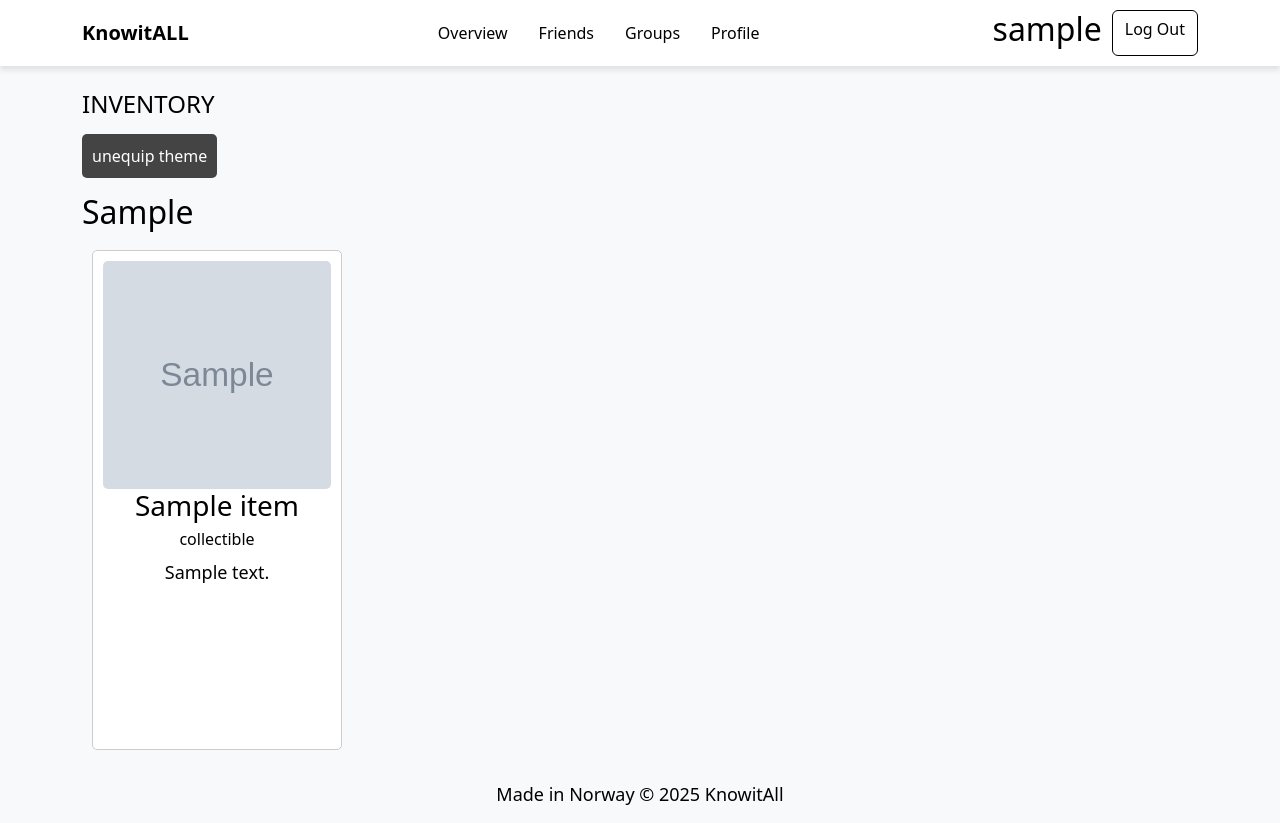
After one commit to acromat1c/DTE2604, a Django app: page /inventory in a window 1280 px wide. The commit adds this page. Run offline with Django 5.2, Linux system fonts and the light colour scheme; a user stored in the database is signed in; tables that the repository leaves empty hold one stand-in row (values such as "Sample post"); grey boxes marked "Sample" are stand-in pictures.

Commit message:
user progress and items
Store
inventory
items
themes
mission
rewards

```diff
--- a/app/mysite/settings.py
+++ b/app/mysite/settings.py
@@ -63,6 +63,7 @@ TEMPLATES = [
                 'django.template.context_processors.request',
                 'django.contrib.auth.context_processors.auth',
                 'django.contrib.messages.context_processors.messages',
+                "programmingCourse.global_values.global_variables",
             ],
         },
     },
--- a/app/programmingCourse/admin.py
+++ b/app/programmingCourse/admin.py
@@ -15,3 +15,7 @@ admin.site.register(MissionCompleted)
 admin.site.register(Achievement)
 admin.site.register(UserAchievement)
 admin.site.register(Profile)
+admin.site.register(UserBalance)
+admin.site.register(Item)
+admin.site.register(UserInventory)
+admin.site.register(UserTheme)
--- a/app/programmingCourse/urls.py
+++ b/app/programmingCourse/urls.py
@@ -21,4 +21,6 @@ urlpatterns = [
     path("overview/<str:nameCourse>/<str:nameModule>",views.module, name="module"),
     path("overview/<str:nameCourse>/<str:nameModule>/<str:nameMission>",views.mission, name="mission"),
     path("test",views.test, name="test"),
+    path("shop",views.shop, name="shop"),
+    path("inventory",views.inventory, name="inventory"),
     ]
--- a/app/programmingCourse/views.py
+++ b/app/programmingCourse/views.py
@@ -10,13 +10,11 @@ from .models_io import *
 from .models import Mission, MissionCompleted
 from .forms import CodeAnswerForm
 import keyword
-import datetime
 
 
 # Create your views here.
 def index(request):
     return render(request, "programmingCourse/index.html")
-
 
 def login(request):
     if request.method == "POST":
@@ -28,7 +26,6 @@ def login(request):
         form = AuthenticationForm()
     return render(request, "programmingCourse/login.html", {"form": form})
 
-
 def signup(request):
     if request.method == "POST":
         form = UserCreationForm(request.POST)
@@ -39,18 +36,12 @@ def signup(request):
         form = UserCreationForm()
     return render(request, "programmingCourse/signup.html", {"form": form})
 
-
 def logout(request):
     Logout(request)
     return redirect("/login")
 
-
 def main(request):
     return render(request, "programmingCourse/main.html")
-
-
-@login_required(login_url="/login")
-
 
 @login_required(login_url="/login")
 def userSettings(request):
@@ -97,7 +88,6 @@ def userSettings(request):
         "profile": profile
     })
 
-
 @login_required(login_url="/login")
 def user(request, username):
 
@@ -115,68 +105,55 @@ def user(request, username):
 def add_friend(request, username):
     sender = request.user
     recipient = get_object_or_404(User, username=username)
-
     if request.method == "POST" and request.POST.get("friendaction") == "add":
         if friend_request(sender=sender, recipient=recipient):
             messages.success(request, "Friend request sent")
         else:
             messages.error(request, "Failed to send a friend request")
-
     elif request.method == "POST" and request.POST.get("friendaction") == "undo":
         if undo_friend_request(sender=sender, recipient=recipient):
             messages.success(request, "Friend request deleted")
         else:
             messages.error(request, "Failed to delete friend request")
-
     elif request.method == "POST" and request.POST.get("friendaction") == "accept":
         if accept_friend_request(accepter=sender, sender=recipient):
             messages.success(request, "Friend request accepted")
         else:
             messages.error(request, "Failed to accept friend request")
-
     elif request.method == "POST" and request.POST.get("friendaction") == "decline":
         if decline_friend_request(recipient=sender, sender=recipient):
             messages.success(request, "Friend request declined")
         else:
             messages.error(request, "Failed to decline friend request")
-
     elif request.method == "POST" and request.POST.get("friendaction") == "remove":
         if remove_friend(remover=sender, friend=recipient):
             messages.success(request, "Friend removed")
         else:
             messages.error(request, "Failed to remove friend")
-
     return redirect("programing_course_app:user", username=username)
-
 
 def friendList(request):
     friends = get_friends(request.user)
     return render(request, "programmingCourse/friendList.html", {"friends": friends})
 
-
 def friend(request, name):
     return render(request, "programmingCourse/friend.html", {"name": name})
-
 
 def groupList(request):
     return render(request, "programmingCourse/groupList.html")
 
-
 def group(request, name):
     return render(request, "programmingCourse/group.html", {"name": name})
-
 
 def overview(request):
     listCourse = get_course_list()
     return render(request, "programmingCourse/overview.html", {"listCourse": listCourse})
-
 
 def course(request, nameCourse):
     course = get_course(nameCourse)
     listModule = get_module_list(nameCourse)
     return render(request, "programmingCourse/course.html",
                   {"nameCourse": nameCourse, "course": course, "listModule": listModule})
-
 
 def module(request, nameCourse, nameModule):
     module = get_module(nameCourse, nameModule)
@@ -185,36 +162,38 @@ def module(request, nameCourse, nameModule):
                   {"nameCourse": nameCourse, "nameModule": nameModule, "module": module,
                    "listMission": listMission})
 
-
 def mission(request, nameCourse, nameModule, nameMission):
     mission = get_mission(nameCourse, nameModule, nameMission)
     if mission == None:
         userAnswer = None
     else:
-        if request.method == "POST":
-            if request.POST["answer"] == mission.answer:
-                points = mission.maxPoints
+        if not request.user.is_authenticated: userAnswer = None
+        else:
+            if request.method != "POST":
+                userAnswer = get_mission_completed(request.user, mission)
             else:
-                points = 0
-            userAnswer, _ = set_mission_completed(mission.id, request.user.id, points, now(),
-                                                  request.POST["answer"])
-        else:
-            userAnswer = get_mission_completed(mission.id, request.user.id)
-
+                userAnswer = set_mission_completed(request.user, mission, request.POST["answer"])
     return render(request, "programmingCourse/mission.html",
                   {"nameCourse": nameCourse, "nameModule": nameModule, "nameMission": nameMission,
                    "mission": mission, "userAnswer": userAnswer})
 
-
 def test(request):
     return render(request, "programmingCourse/test.html")
 
+def shop(request):
+    if request.user.is_authenticated:
+        if request.method == "POST":
+            purchase_item(request.user,request.POST["purchase"])
+        userBalance = get_user_balance(request.user)
+        catalogue = get_shop_items(request.user)
+    else:
+        userBalance = None
+        catalogue = get_shop_items(None)
+    return render(request, "programmingCourse/shop.html", {"userBalance": userBalance, "catalogue": catalogue})
 
-def validate_answer(mission, user_input):
-    if "3.4.4" in mission.module.name:
-        parts = user_input.split("=")
-        if len(parts) == 2:
-            var = parts[0].strip()
-            return var.isidentifier() and not keyword.iskeyword(var)
-        return False
-    return user_input.strip() == mission.answer.strip()
+@login_required(login_url="/login")
+def inventory(request):
+    if request.method == "POST":
+        equip_item(request.user, request.POST["selectedItem"])
+    userInventory = get_inventory_items(request.user)
+    return render(request, "programmingCourse/inventory.html", {"userInventory": userInventory})
--- a/app/static/programmingCourse/static.css
+++ b/app/static/programmingCourse/static.css
@@ -1,5 +1,22 @@
+:root {
+    --background-color: #f8f9fa;
+    --box-shadow-color: rgba(0, 0, 0, 0.1);
+    --header-color: #000000;
+    --paragraph-color: #000000;
+    --button-color: #444444;
+    --button-text-color: #ffffff;
+    --button-hover-color: #555555;
+    --container-border-color: #cccccc;
+    --container-body-color: #ffffff;
+    --container-text-color: #000000;
+    --error-color: #ff0000;
+    --success-color: #00ff00;
+    --navbar-body-color: #ffffff;
+    --navbar-text-color: #000000;
+}
+
 body {
-    background-color: #f8f9fa;
+    background-color: var(--background-color);
     display: flex;
     flex-direction: column;
     min-height: 100vh;
@@ -7,7 +24,7 @@ body {
 
 .navbar {
     padding: 10px 20px;
-    box-shadow: 0px 4px 6px rgba(0, 0, 0, 0.1);
+    box-shadow: 0px 4px 6px var(--box-shadow-color);
 }
 
 .navbar-nav {
@@ -26,7 +43,7 @@ body {
     align-items: center;
     text-align: center;
     padding: 10px;
-    background-color: #f8f9fa;
+    background-color: var(--background-color);
     margin-top: auto;
 }
 
@@ -51,11 +71,25 @@ body {
 h1 {
     font-size: 24px;
     margin-bottom: 10px;
+    color: var(--header-color)
+}
+
+h2 {
+    color: var(--header-color);
+}
+
+h3 {
+    color: var(--header-color);
+}
+
+h6 {
+    color: var(--header-color);
 }
 
 p {
     font-size: 18px;
     margin: 5px 0;
+    color: var(--paragraph-color)
 }
 
 .button-container {
@@ -121,16 +157,69 @@ input, button {
     margin-top: 5px;
     margin-bottom: 15px;
     border-radius: 5px;
-    border: 1px solid #ccc;
+    border: 1px solid var(--container-border-color);
+    color: var(--container-text-color);
+    background-color: var(--container-body-color);
 }
 
 button {
-    background: #444444;
-    color: white;
+    background: var(--button-color);
+    color: var(--button-text-color);
     border: none;
     cursor: pointer;
 }
 
 button:hover {
-    background: #555555;
+    background: var(--button-hover-color);
 }
+
+.scroll-container {
+    width: 100%;
+    overflow-x: auto;
+    white-space: nowrap;
+    padding: 10px;
+}
+
+.scroll-item {
+    display: inline-block;
+    width: 250px;
+    height: 500px;
+    margin-right: 10px;
+    background-color: var(--container-body-color);
+    color: var(--container-text-color);
+    border: 1px solid var(--container-border-color);
+    text-align: center;
+    line-height: 30px;
+    border-radius: 5px;
+    word-wrap: break-word;
+    white-space: normal;
+    overflow: auto;
+    padding: 10px;
+}
+
+.scroll-image {
+    width: 228px;
+    height: 228px;
+    border-radius: 5px;
+}
+
+.shop-button {
+    width: 150px;
+    height: 35px;
+    font-size: 30px;
+    text-align: center;
+    padding: 3px;
+}
+
+nav {
+    background-color: var(--navbar-body-color);
+    color: var(--navbar-text-color);
+}
+
+.nav-text{
+    color: var(--navbar-text-color);
+}
+
+.btn-outline-dark{
+    border: 1px solid var(--navbar-text-color)
+}
--- a/app/templates/base.html
+++ b/app/templates/base.html
@@ -8,27 +8,28 @@
     <title>{% block title %}My Site{% endblock %}</title>
     <link rel="stylesheet" href="https://cdn.jsdelivr.net/npm/bootstrap@5.3.0/dist/css/bootstrap.min.css">
     <link rel="stylesheet" href="{% static '/programmingCourse/static.css' %}">
+    <link rel="icon" type="image/x-icon" href="{% static '/programmingCourse/favicon.ico' %}">
     {% block extra_head %}{% endblock %}
 </head>
 <body>
-    <nav class="navbar navbar-expand-lg navbar-light bg-white">
+    <nav class="navbar navbar-expand-lg navbar-light">
         <div class="container">
-            <a class="navbar-brand fw-bold" href="{% url 'programing_course_app:main' %}">KnowitALL</a>
+            <a class="navbar-brand fw-bold nav-text" href="{% url 'programing_course_app:main' %}">KnowitALL</a>
             <button class="navbar-toggler" type="button" data-bs-toggle="collapse" data-bs-target="#navbarNav" aria-controls="navbarNav" aria-expanded="false" aria-label="Toggle navigation">
                 <span class="navbar-toggler-icon"></span>
             </button>
             <div class="collapse navbar-collapse justify-content-center" id="navbarNav">
                 <ul class="navbar-nav">
-                    <li class="nav-item"><a class="nav-link" href="{% url 'programing_course_app:overview' %}">Overview</a></li>
-                    <li class="nav-item"><a class="nav-link" href="{% url 'programing_course_app:friendList' %}">Friends</a></li>
-                    <li class="nav-item"><a class="nav-link" href="{% url 'programing_course_app:groupList' %}">Groups</a></li>
-                    <li class="nav-item"><a class="nav-link" href="{% url 'programing_course_app:user' username=user %}">Profile</a></li>
+                    <li class="nav-item"><a class="nav-link nav-text" href="{% url 'programing_course_app:overview' %}">Overview</a></li>
+                    <li class="nav-item"><a class="nav-link nav-text" href="{% url 'programing_course_app:friendList' %}">Friends</a></li>
+                    <li class="nav-item"><a class="nav-link nav-text" href="{% url 'programing_course_app:groupList' %}">Groups</a></li>
+                    <li class="nav-item"><a class="nav-link nav-text" href="{% url 'programing_course_app:user' username=user %}">Profile</a></li>
                 </ul>
             </div>
             <div class="auth-buttons">
                 {% if user.is_authenticated %}
-                <a class="nav-link" href="{% url 'programing_course_app:user' username=user %}"><h2>{{ user.username }}</h2></a>
-                <a class="btn btn-outline-dark" href="{% url 'programing_course_app:logout' %}">Log Out</a>
+                <a class="nav-link" href="{% url 'programing_course_app:user' username=user %}"><h2 class="nav-text">{{ user.username }}</h2></a>
+                <a class="btn btn-outline-dark nav-text" href="{% url 'programing_course_app:logout' %}">Log Out</a>
                 {% else %}
                 <a class="btn btn-outline-dark" href="{% url 'programing_course_app:login' %}">Login</a>
                 <a class="btn btn-dark" href="{% url 'programing_course_app:signup' %}">Sign Up</a>
@@ -50,3 +51,6 @@
     {% block extra_js %}{% endblock %}
 </body>
 </html>
+
+
+<style>{{ userTheme }}</style>
--- /dev/null
+++ b/app/templates/programmingCourse/inventory.html
@@ -0,0 +1,46 @@
+{% extends "base.html" %}
+
+{% block title %}Inventory{% endblock %}
+
+{% block content %}
+<h1>INVENTORY</h1>
+
+{% if userTheme %}
+<form method="post">
+    {% csrf_token %}
+    <input type="hidden" name="selectedItem" value="-1" />
+
+    <button type="submit" style="width:auto;">unequip theme</button>
+</form>
+{% endif %}
+
+{% for categorys in userInventory %}
+
+    <h2>{{categorys.category}}</h2>
+
+    <div class="scroll-container">
+        {%for item in categorys.items%}
+            <div class="scroll-item">
+                <img src="{{item.item.image.url}}" alt="item image" class="scroll-image">
+                <h3>{{ item.item.name }}</h3>
+                <h6>{{ item.item.itemType }}</h6>
+                {% if item.equippable %}
+                    {% if item.active %}
+                        <button type="submit" class="shop-button">equipped</button>
+                    {% else %}
+                        <form method="post">
+                            {% csrf_token %}
+                            <input type="hidden" name="selectedItem" value="{{item.item.id}}" />
+
+                            <button type="submit" class="shop-button">use</button>
+                        </form>
+                    {% endif %}
+                {% endif %}
+                <p>{{ item.item.description }}</p>
+            </div>
+        {% endfor %}
+    </div>
+
+{% endfor %}
+
+{% endblock %}
--- a/app/templates/programmingCourse/main.html
+++ b/app/templates/programmingCourse/main.html
@@ -15,5 +15,7 @@
 <a href="{% url 'programing_course_app:groupList' %}"><button>GROUPS</button></a>
 <a href="{% url 'programing_course_app:overview' %}"><button>OVERVIEW</button></a>
 <a href="{% url 'programing_course_app:test' %}"><button>TEST</button></a>
+<a href="{% url 'programing_course_app:shop' %}"><button>SHOP</button></a>
+<a href="{% url 'programing_course_app:inventory' %}"><button>INVENTORY</button></a>
 
 {% endblock %}
--- a/app/templates/programmingCourse/module.html
+++ b/app/templates/programmingCourse/module.html
@@ -1,5 +1,5 @@
 {% extends "base.html" %}
-{% block title %}Overview{% endblock %}
+{% block title %}{{ module.name }}{% endblock %}
 
 {% block content %}
 
--- a/app/templates/programmingCourse/overview.html
+++ b/app/templates/programmingCourse/overview.html
@@ -1,5 +1,5 @@
 {% extends "base.html" %}
-{% block title %}Main{% endblock %}
+{% block title %}Overview{% endblock %}
 
 {% block content %}
 
```
Also changed, not shown: other parts of app/static/programmingCourse/static.css (+17 -12 lines), app/programmingCourse/global_values.py (added, +10 -0 lines), app/programmingCourse/models.py (+47 -3 lines), app/programmingCourse/models_io.py (+154 -15 lines), app/templates/programmingCourse/mission.html (+12 -4 lines), app/templates/programmingCourse/shop.html (added, +45 -0 lines), app/media/item_pic/boys.jpeg (added), app/media/item_pic/man.webp (added), app/programmingCourse/migrations/0001_initial.py, app/static/programmingCourse/favicon.ico (added).
